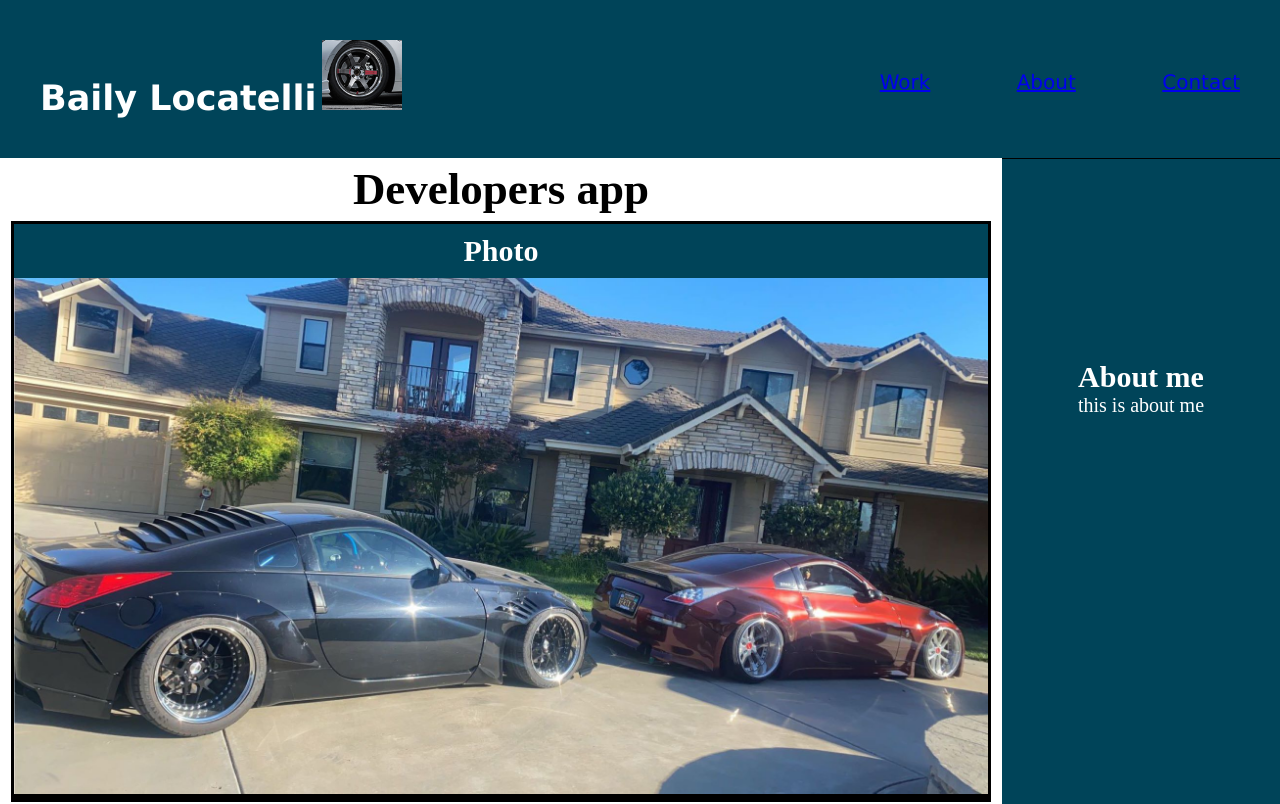
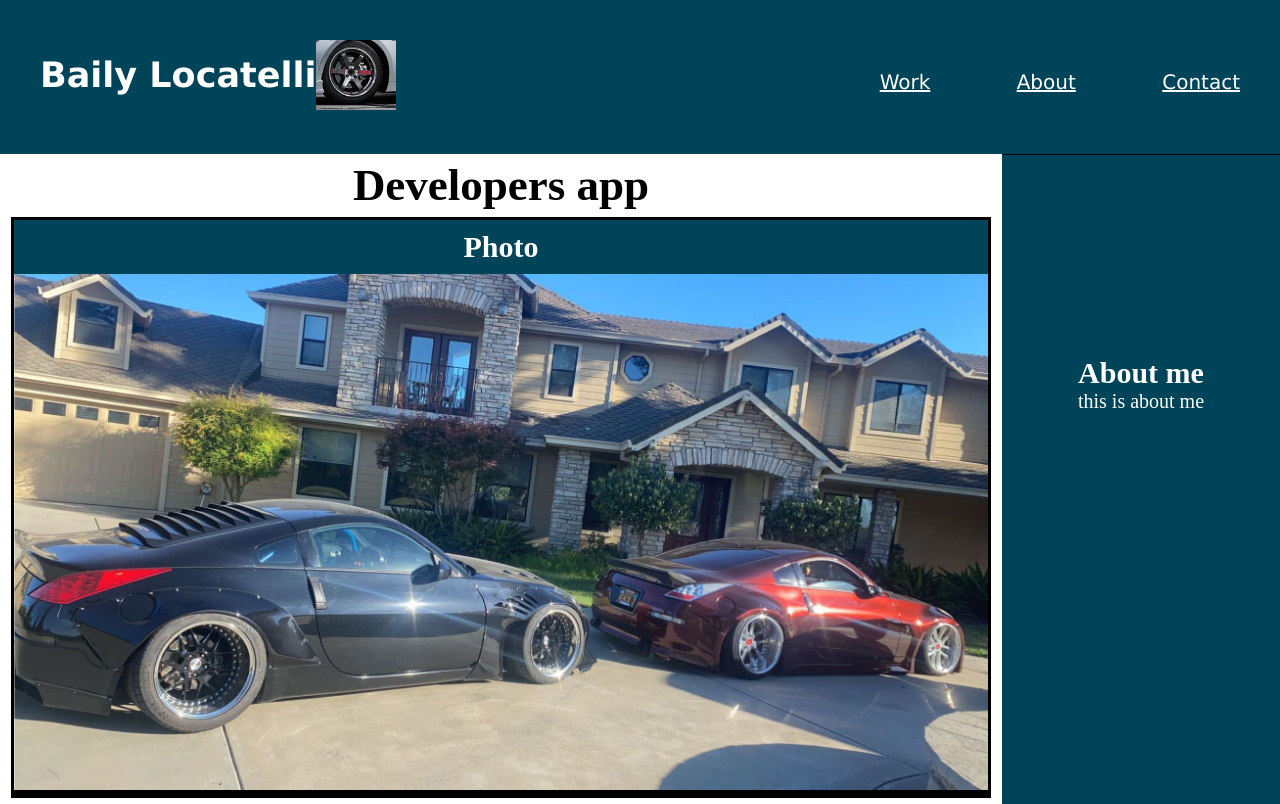
Before and after one commit to b-locatelli/Portfolio-bootcamp-homework, a plain HTML site: page index.html in a window 1280 px wide. Shown: the top 804 px of the page. Drawn offline with Linux system fonts and the light colour scheme.

Commit message:
changed color

```diff
--- a/assets/css/style.css
+++ b/assets/css/style.css
@@ -3,6 +3,7 @@
     padding: 0;
     margin: 0;
 }
+
 :root {
     --back: rgb(0, 68, 89);
     --word: white;
@@ -19,13 +20,14 @@ body{
     color: var(--word);
 }
 
- header img {
+ .header img {
     max-width: 80px;
 }
 
-.header h1{
+h1 {
     font-size: 35px;
-    display: inline;
+    float: left;
+    padding-top: 15px;
 }
 
 .header nav {
@@ -42,6 +44,10 @@ body{
 .header nav ul li {
     display: inline-block;
     margin-left: 80px;
+}
+
+a {
+    color: var(--word);
 }
 
 main {
@@ -108,7 +114,6 @@ main {
     font-size: 20px;
 }
 
-
 @media screen and (max-width: 992px) {
     main,
     .header nav,
```
